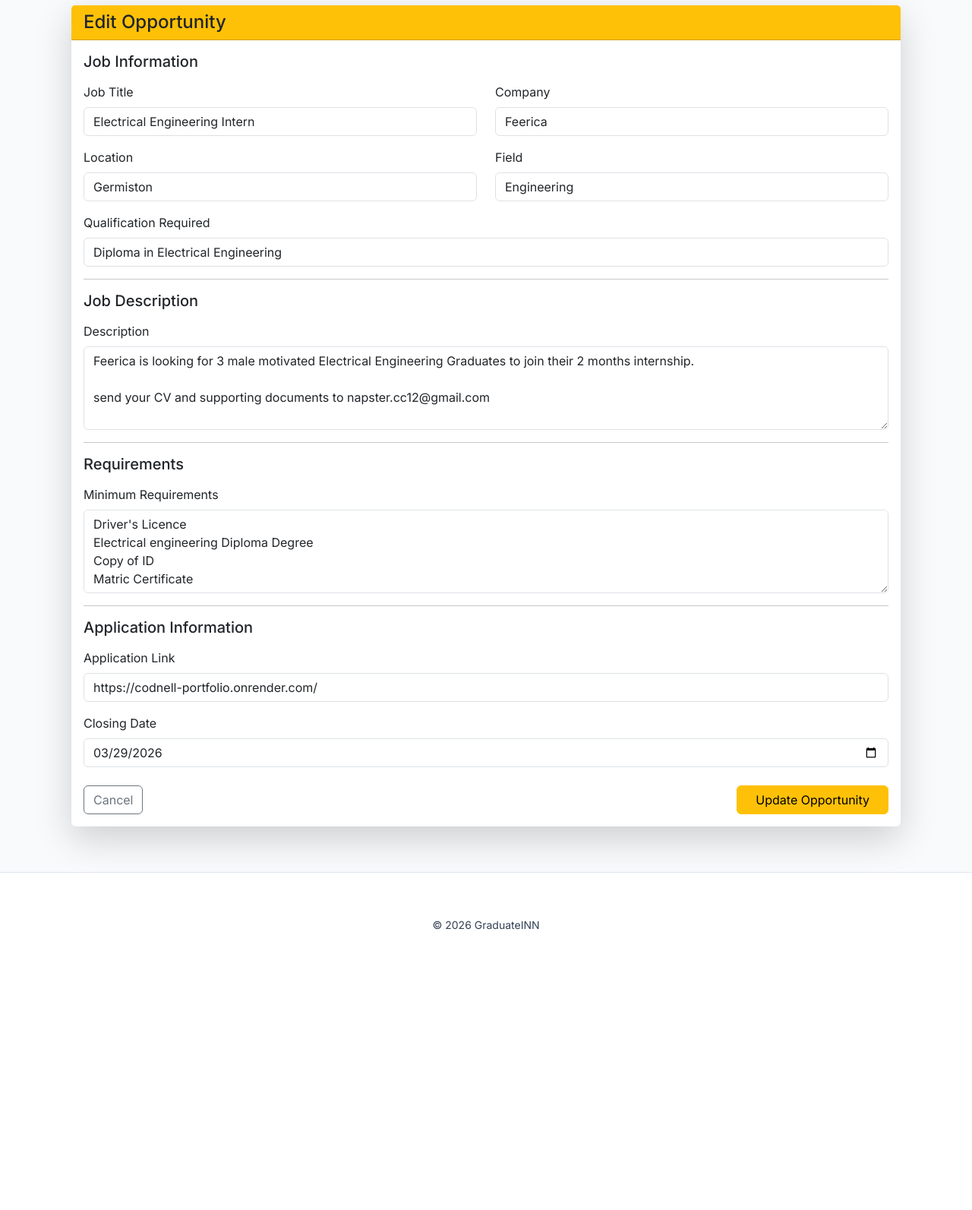
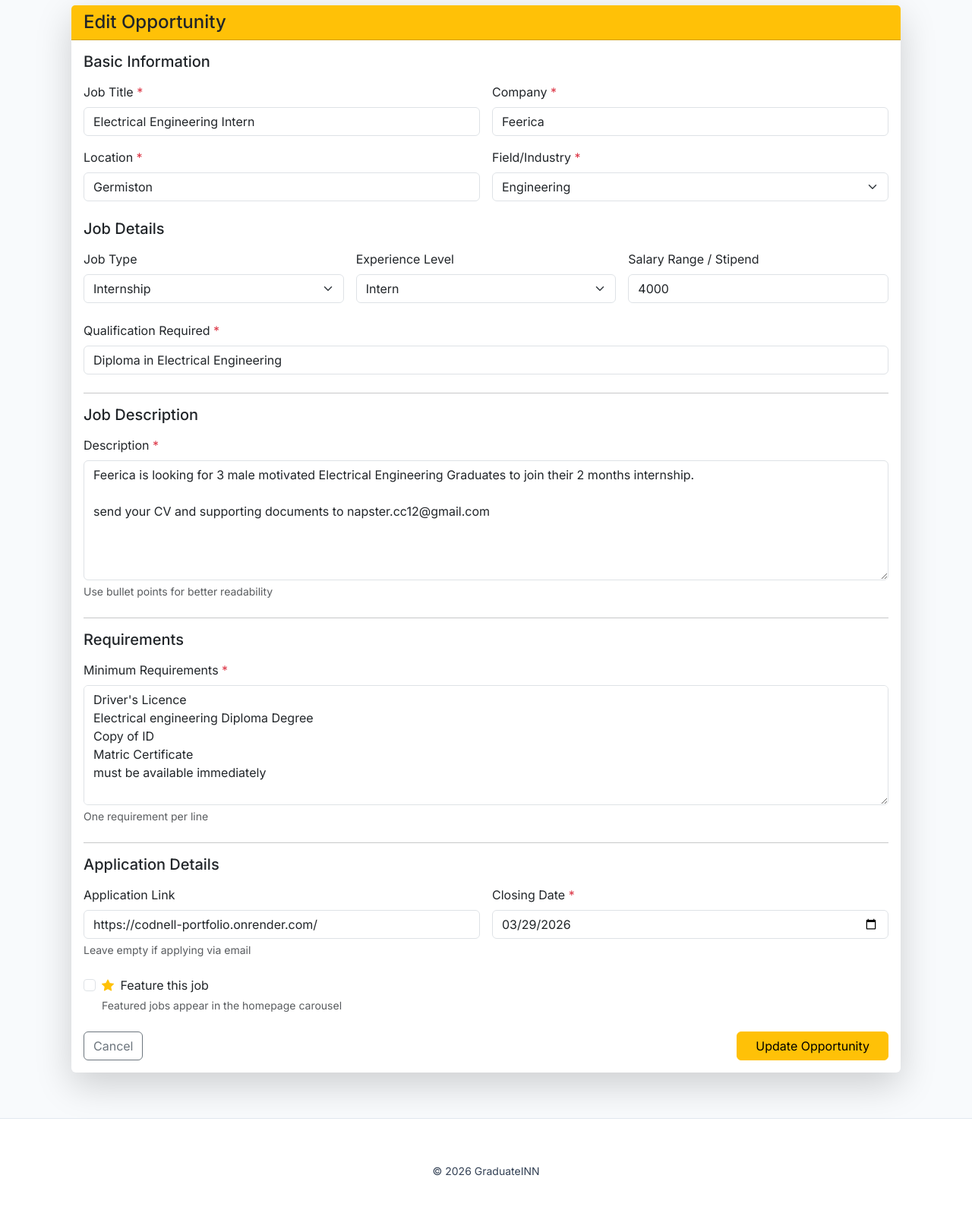
Before and after one commit to Napster-12/GraduateINN, a Flask app: page /edit/1 in a window 1280 px wide. Shown: the part 97-1690 px from the top of the page at 76% size. Before the commit the page ends 1321 px from the top, so only its background shows below. Run offline with Flask 3, Linux system fonts and the light colour scheme; a user stored in the database is signed in; data comes from the database, SQL or seed files in the repository.

Commit message:
Update edit_job.html

```diff
--- a/templates/edit_job.html
+++ b/templates/edit_job.html
@@ -1,4 +1,6 @@
 {% extends "base.html" %}
+
+{% block title %}Edit Job - {{ job.title }}{% endblock %}
 
 {% block content %}
 
@@ -14,126 +16,143 @@
 
 <form method="post">
 
-<!-- JOB INFORMATION -->
-<h5 class="mb-3">Job Information</h5>
+<!-- Basic Information -->
+<h5 class="mb-3">Basic Information</h5>
+<div class="row g-3 mb-4">
 
-<div class="row">
-
-<div class="col-md-6 mb-3">
-<label class="form-label">Job Title</label>
-<input name="title" class="form-control"
+    <div class="col-md-6">
+        <label class="form-label">Job Title <span class="text-danger">*</span></label>
+        <input name="title" class="form-control" required
                value="{{ job.title }}">
     </div>
 
-<div class="col-md-6 mb-3">
-<label class="form-label">Company</label>
-<input name="company" class="form-control"
+    <div class="col-md-6">
+        <label class="form-label">Company <span class="text-danger">*</span></label>
+        <input name="company" class="form-control" required
                value="{{ job.company }}">
+    </div>
+
+    <div class="col-md-6">
+        <label class="form-label">Location <span class="text-danger">*</span></label>
+        <input name="location" class="form-control" required
+               value="{{ job.location }}">
+    </div>
+
+    <div class="col-md-6">
+        <label class="form-label">Field/Industry <span class="text-danger">*</span></label>
+        <select name="field" class="form-select" required>
+            <option value="">Select Field</option>
+            {% for option in ['Engineering', 'Information Technology', 'Accounting', 'Finance', 'Marketing', 'Human Resources', 'Sales', 'Logistics', 'Healthcare', 'Education', 'Other'] %}
+                <option value="{{ option }}" {% if job.field == option %}selected{% endif %}>{{ option }}</option>
+            {% endfor %}
+        </select>
     </div>
 
 </div>
 
+<!-- Job Details -->
+<h5 class="mb-3">Job Details</h5>
+<div class="row g-3 mb-4">
 
-<div class="row">
-
-<div class="col-md-6 mb-3">
-<label class="form-label">Location</label>
-<input name="location" class="form-control"
-value="{{ job.location }}">
+    <div class="col-md-4">
+        <label class="form-label">Job Type</label>
+        <select name="job_type" class="form-select">
+            {% for type in ['Full-time','Part-time','Internship','Contract','Temporary'] %}
+                <option value="{{ type }}" {% if job.job_type == type %}selected{% endif %}>{{ type }}</option>
+            {% endfor %}
+        </select>
     </div>
 
-<div class="col-md-6 mb-3">
-<label class="form-label">Field</label>
-<input name="field" class="form-control"
-value="{{ job.field }}">
+    <div class="col-md-4">
+        <label class="form-label">Experience Level</label>
+        <select name="experience_level" class="form-select">
+            {% for level in ['Entry Level','Intermediate','Graduate','Intern'] %}
+                <option value="{{ level }}" {% if job.experience_level == level %}selected{% endif %}>{{ level }}</option>
+            {% endfor %}
+        </select>
+    </div>
+
+    <div class="col-md-4">
+        <label class="form-label">Salary Range / Stipend</label>
+        <input name="salary_range" class="form-control"
+               value="{{ job.salary_range }}" placeholder="e.g., R25k - R35k">
     </div>
 
 </div>
 
-
-<div class="mb-3">
-<label class="form-label">Qualification Required</label>
-<input name="qualification" class="form-control"
+<!-- Qualification -->
+<div class="mb-4">
+    <label class="form-label">Qualification Required <span class="text-danger">*</span></label>
+    <input name="qualification" class="form-control" required
            value="{{ job.qualification }}">
 </div>
 
+<hr>
+
+<!-- Description -->
+<h5 class="mb-3">Job Description</h5>
+<div class="mb-4">
+    <label class="form-label">Description <span class="text-danger">*</span></label>
+    <textarea name="description" rows="6" class="form-control" required>{{ job.description }}</textarea>
+    <div class="form-text">Use bullet points for better readability</div>
+</div>
 
 <hr>
 
+<!-- Requirements -->
+<h5 class="mb-3">Requirements</h5>
+<div class="mb-4">
+    <label class="form-label">Minimum Requirements <span class="text-danger">*</span></label>
+    <textarea name="requirements" rows="6" class="form-control" required>{{ job.requirements }}</textarea>
+    <div class="form-text">One requirement per line</div>
+</div>
 
-<!-- DESCRIPTION -->
+<hr>
 
-<h5 class="mb-3">Job Description</h5>
+<!-- Application Details -->
+<h5 class="mb-3">Application Details</h5>
+<div class="row g-3 mb-4">
 
-<div class="mb-3">
-<label class="form-label">Description</label>
+    <div class="col-md-6">
+        <label class="form-label">Application Link</label>
+        <input name="application_link" class="form-control"
+               value="{{ job.application_link }}" placeholder="https://company.com/apply">
+        <div class="form-text">Leave empty if applying via email</div>
+    </div>
 
-<textarea name="description" rows="4" class="form-control">
-{{ job.description }}
-</textarea>
+    <div class="col-md-6">
+        <label class="form-label">Closing Date <span class="text-danger">*</span></label>
+        <input type="date" name="closing_date" class="form-control"
+               value="{{ job.closing_date }}">
+    </div>
 
 </div>
 
-
-<hr>
-
-
-<!-- REQUIREMENTS -->
-
-<h5 class="mb-3">Requirements</h5>
-
-<div class="mb-3">
-<label class="form-label">Minimum Requirements</label>
-
-<textarea name="requirements" rows="4" class="form-control">
-{{ job.requirements }}
-</textarea>
-
+<!-- Featured Option -->
+<div class="mb-4">
+    <div class="form-check">
+        <input type="checkbox" name="is_featured" class="form-check-input" id="isFeatured" {% if job.is_featured %}checked{% endif %}>
+        <label class="form-check-label" for="isFeatured">
+            <i class="bi bi-star-fill text-warning me-1"></i> Feature this job
+        </label>
+        <div class="form-text">Featured jobs appear in the homepage carousel</div>
+    </div>
 </div>
 
-
-<hr>
-
-
-<!-- APPLICATION -->
-
-<h5 class="mb-3">Application Information</h5>
-
-<div class="mb-3">
-<label class="form-label">Application Link</label>
-
-<input name="application_link" class="form-control"
-value="{{ job.application_link }}">
-</div>
-
-
-<div class="mb-3">
-<label class="form-label">Closing Date</label>
-
-<input type="date" name="closing_date"
-class="form-control"
-value="{{ job.closing_date }}">
-</div>
-
-
-<div class="d-flex justify-content-between mt-4">
-
+<!-- Form Actions -->
+<div class="d-flex justify-content-between">
     <a href="/dashboard" class="btn btn-outline-secondary">
         Cancel
     </a>
-
     <button class="btn btn-warning px-4">
         Update Opportunity
     </button>
-
 </div>
 
 </form>
 
 </div>
-
 </div>
-
 </div>
 
 {% endblock %}
```
Lines whose indentation alone changed are shown as unchanged.
